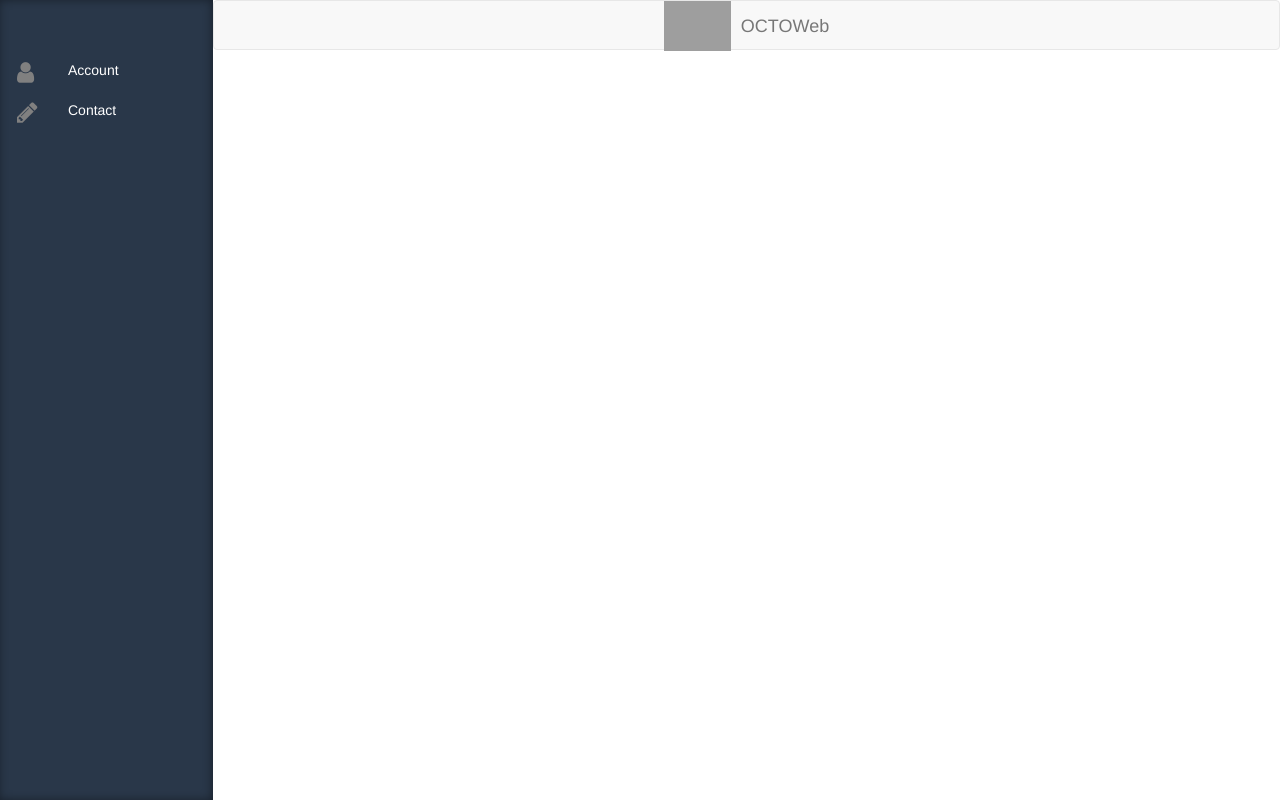
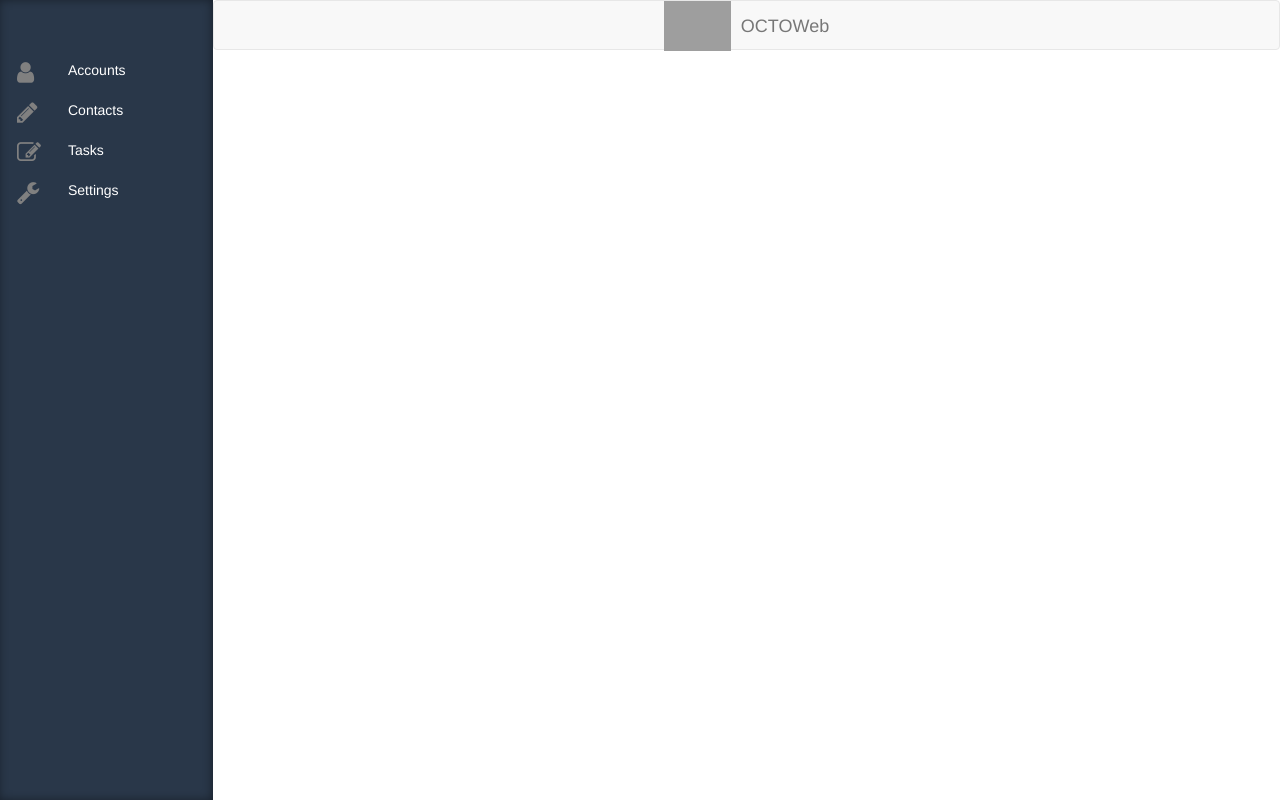
Before and after one commit to narekye/diploma-octo, an Angular app in the folder OCTO/OCTO.UI/: page / in a window 1280 px wide. Built offline with nearby package versions, Linux system fonts and the light colour scheme; grey boxes are pictures that could not be loaded.

Commit message:
Some small changes

```diff
--- a/OCTO/OCTO.UI/src/app/account/account-detail/account-detail.component.html
+++ b/OCTO/OCTO.UI/src/app/account/account-detail/account-detail.component.html
@@ -42,6 +42,6 @@
                 </div>
             </div>
         </div>
-        <button [disabled]="!accountForm.form.valid" class="btn btn-primary">Submit</button>
+        <button [disabled]="!accountForm.form.valid" class="btn btn-primary" [ngClass]="{'btn-success': accountForm.form.valid}">Save Changes</button>
     </form>
 </div>
--- a/OCTO/OCTO.UI/src/app/account/account.component.css
+++ b/OCTO/OCTO.UI/src/app/account/account.component.css
@@ -1,6 +1,5 @@
 .add-account{
-    margin-bottom: 20px;
+    margin-bottom: 10px;
     padding: 10px;
     border:none;
-    font-size: 18px;
 }
--- a/OCTO/OCTO.UI/src/app/account/account.component.html
+++ b/OCTO/OCTO.UI/src/app/account/account.component.html
@@ -1,6 +1,5 @@
 <div>
-  <button type="button" (click)="addNewAccount()" class="btn btn-primary add-account">Add New Account</button>
-
+  <button type="button" (click)="addNewAccount()" class="btn btn-success add-account">Add New Account</button>
   <app-account-filter (filterApplied)="onApplyFilter($event)"></app-account-filter>
   <app-account-list [accounts]="accounts | async"></app-account-list>
 </div>
--- a/OCTO/OCTO.UI/src/app/app-routing.module.ts
+++ b/OCTO/OCTO.UI/src/app/app-routing.module.ts
@@ -2,8 +2,9 @@ import {NgModule} from '@angular/core';
 import {PreloadAllModules, RouterModule, Routes} from '@angular/router';
 
 const appRoutes: Routes = [
-  {path: 'account', loadChildren: './account/account.module#AccountModule'},
-  {path: 'contact', loadChildren: './contact/contact.module#ContactModule'}
+  {path: 'accounts', loadChildren: './account/account.module#AccountModule'},
+  {path: 'contacts', loadChildren: './contact/contact.module#ContactModule'},
+  {path: 'tasks', loadChildren: './task/task.module#TaskModule'}
 ];
 
 @NgModule({
--- a/OCTO/OCTO.UI/src/app/sidebar/sidebar.component.html
+++ b/OCTO/OCTO.UI/src/app/sidebar/sidebar.component.html
@@ -1,6 +1,8 @@
 <aside class="main_sidebar">
   <ul>
-    <li routerLinkActive="active"><i class="fa fa-user"></i><a routerLink="/account">Account</a></li>
-    <li routerLinkActive="active"><i class="fa fa-pencil"></i><a routerLink="/contact">Contact</a></li>
+    <li routerLinkActive="active"><i class="fa fa-user"></i><a routerLink="/accounts">Accounts</a></li>
+    <li routerLinkActive="active"><i class="fa fa-pencil"></i><a routerLink="/contacts">Contacts</a></li>
+    <li routerLinkActive="active"><i class="fa fa-edit"></i><a routerLink="/tasks">Tasks</a></li>
+    <li routerLinkActive="active"><i class="fa fa-wrench"></i><a routerLink="/settings">Settings</a></li>
   </ul>
 </aside>
--- /dev/null
+++ b/OCTO/OCTO.UI/src/app/task/task-routing.module.ts
@@ -0,0 +1,16 @@
+import { NgModule } from "@angular/core";
+import { RouterModule, Routes } from "@angular/router";
+import { TaskComponent } from "./task.component";
+
+const taskRoutes: Routes = [
+    {path: '', component: TaskComponent}
+];
+
+@NgModule({
+    imports: [RouterModule.forChild(taskRoutes)],
+    exports: [RouterModule]
+})
+
+export class TaskRoutingModule {
+
+}
--- /dev/null
+++ b/OCTO/OCTO.UI/src/app/task/task.component.html
@@ -0,0 +1 @@
+Task component
```
Also changed, not shown: OCTO/OCTO.UI/src/app/account/account-list/account-item/account-item.component.ts (+4 -6 lines), OCTO/OCTO.UI/src/app/task/task.component.ts (added, +9 -0 lines), OCTO/OCTO.UI/src/app/task/task.module.ts (added, +17 -0 lines), 1 other file (tests, documents, lock files or other folders).
